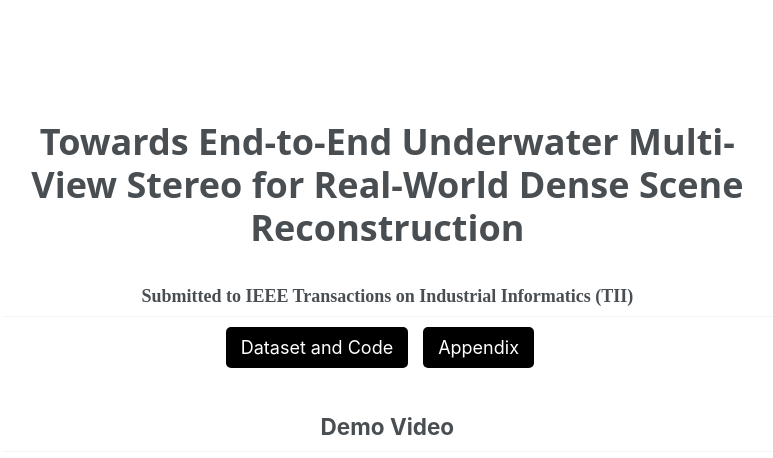
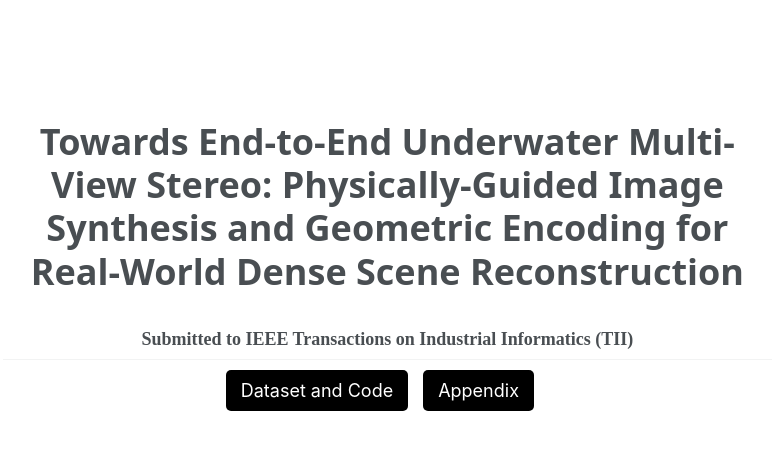
Before and after one commit to YANG-SOBER/UnderMVS, a Jekyll site: the page built from _pages/about.md, in a window 1280 px wide. Shown: the top 458 px of the page, without its empty margins (279-1052 px from the left). Built offline with Jekyll 4.4.1, drawn with Linux system fonts in a browser that asks for light colours.

Commit message:
Update about.md

```diff
--- a/_pages/about.md
+++ b/_pages/about.md
@@ -18,7 +18,7 @@ layout: single
   }
 </style>
 
-<h1 style="text-align: center; font-size: 36px; font-family: 'system-ui';">Towards End-to-End Underwater Multi-View Stereo for Real-World Dense Scene Reconstruction</h1>
+<h1 style="text-align: center; font-size: 36px; font-family: 'system-ui';">Towards End-to-End Underwater Multi-View Stereo: Physically-Guided Image Synthesis and Geometric Encoding for Real-World Dense Scene Reconstruction</h1>
 <h2  style="text-align: center; font-size: 18px; font-family: 'Sama Devanagari';">
     Submitted to IEEE Transactions on Industrial Informatics (TII)
 </h2>
```
